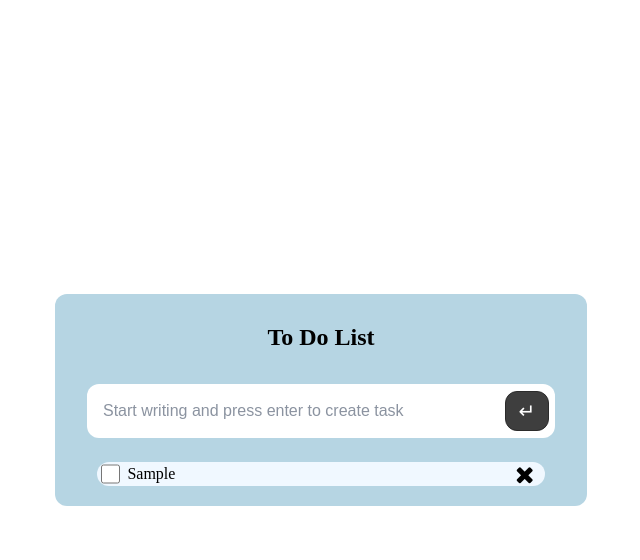
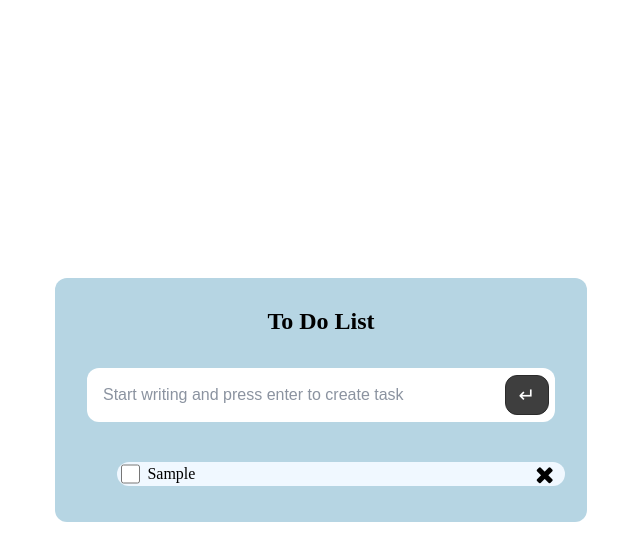
Before and after one commit to agnekaz/toDoList, a React (Vite) app: page / in a window 1280 px wide. Both pictures are taken after typing "Sample" into the empty fields and a click on the button "Add task". Shown: the top 560 px of the page, without its empty margins (319-959 px from the left). Built offline with nearby package versions, Linux system fonts and the light colour scheme.

Commit message:
implemented task sorting and added reorder animation.

```diff
--- a/package.json
+++ b/package.json
@@ -10,6 +10,7 @@
     "preview": "vite preview"
   },
   "dependencies": {
+    "motion": "^12.38.0",
     "react": "^19.2.5",
     "react-dom": "^19.2.5",
     "uuid": "^14.0.0"
--- a/src/App.tsx
+++ b/src/App.tsx
@@ -1,4 +1,3 @@
-import { useState } from 'react';
 import ToDoListPage from './components/ToDoListPage';
 import './App.scss';
 
--- a/src/components/TaskItem.tsx
+++ b/src/components/TaskItem.tsx
@@ -1,5 +1,3 @@
-import React from 'react';
-import { useState } from 'react';
 import type { Task } from './task';
 import '../App.scss';
 
@@ -23,8 +21,6 @@ function TaskItem({task, toggleIsCompleted, handleDeleteTask}: TaskItemProps){
                     <span className="fa fa-remove"></span>
                 </button>
             </div>
-
-
         </div>
     );
 }
--- a/src/components/TaskItemList.tsx
+++ b/src/components/TaskItemList.tsx
@@ -1,4 +1,5 @@
-import React from 'react';
+import { useMemo } from 'react';
+import { Reorder, AnimatePresence } from 'motion/react';
 import TaskItem from './TaskItem';
 import type { Task } from './task';
 import '../App.scss';
@@ -11,15 +12,35 @@ interface TaskItemListProps{
 }
 
 function TaskItemList({tasks, toggleIsCompleted, handleDeleteTask}: TaskItemListProps){
-    const items = tasks.map((task) => (
-        <div className="list-container" key={task.id}>
-            <TaskItem task={task}
-            toggleIsCompleted={toggleIsCompleted}
-            handleDeleteTask={handleDeleteTask}/>
-        </div>
-    ))
+    useMemo(() => {
+        return tasks.sort((a, b) => {
+            if (a.isCompleted && !b.isCompleted) return 0;
+            return a.isCompleted? 1:-1;
+        });
+    },[tasks]);
+
     return(
-        <div className="row">{items}</div>
+        <Reorder.Group
+            axis="y"
+            values={tasks}
+            onReorder={() => {}}
+            className="row"
+        >
+            {tasks.map((task) => (
+                <Reorder.Item
+                    key={task.id}
+                    value={task}
+                    className="list-container"
+                >
+                    <TaskItem
+                        task={task}
+                        toggleIsCompleted={toggleIsCompleted}
+                        handleDeleteTask={handleDeleteTask}
+                    />
+                </Reorder.Item>
+            ))}
+        </Reorder.Group>
+
     );
 }
 
```
Also changed, not shown: 1 other file (tests, documents, lock files or other folders).
